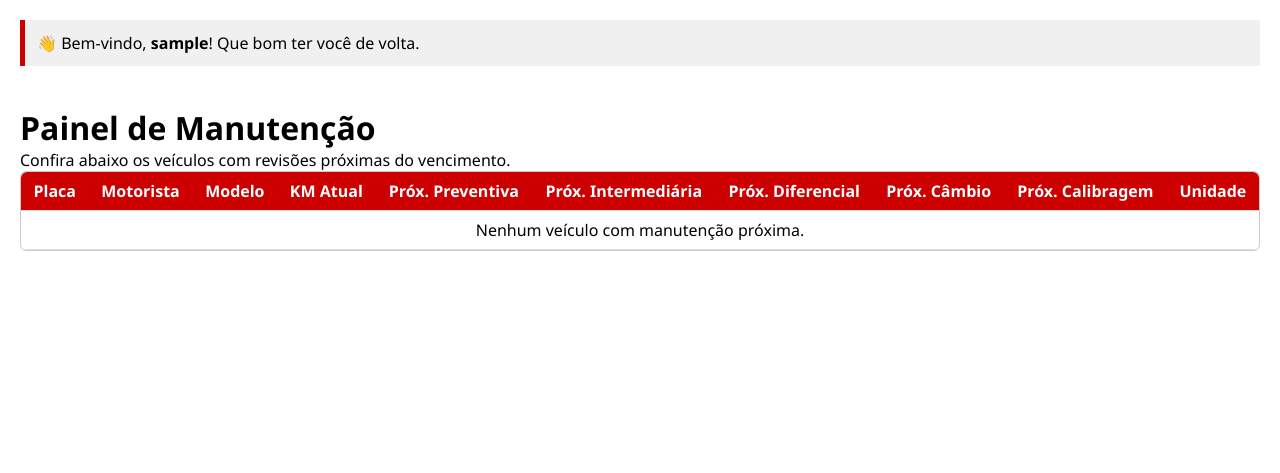
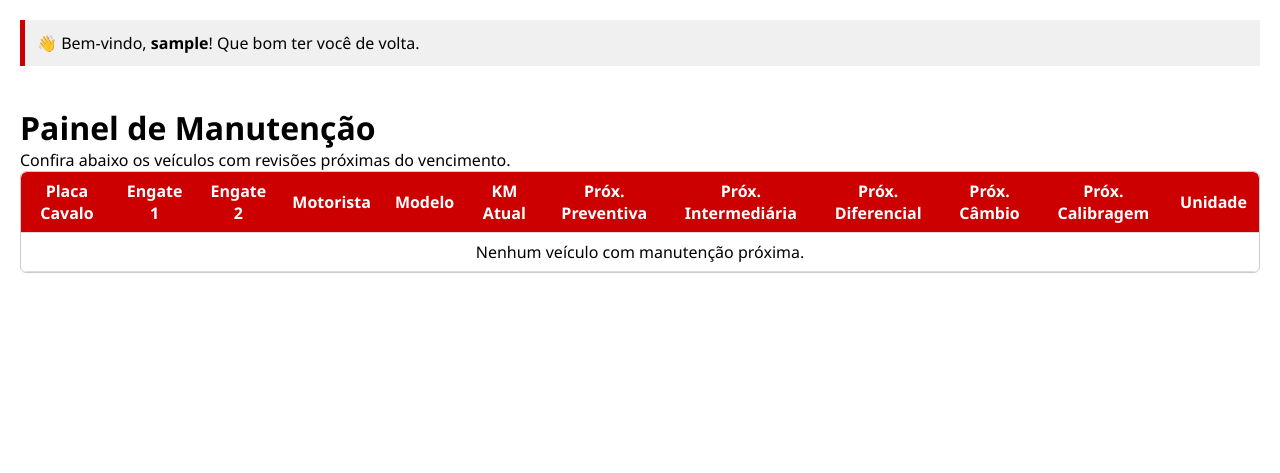
Before and after one commit to pd-ademir/manutencao, a Flask app: page / in a window 1280 px wide. Shown: the part 70-543 px from the top of the page. Run offline with Flask 3, Linux system fonts and the light colour scheme; the visitor is signed in with stand-in values (Sample User, id 1); data that the repository does not hold is empty.

Commit message:
inclusao das placas da carreta no index

```diff
--- a/app/templates/index.html
+++ b/app/templates/index.html
@@ -18,7 +18,9 @@
   <table class="tabela-index">
     <thead>
       <tr>
-        <th>Placa</th>
+        <th>Placa Cavalo</th>
+        <th>Engate 1</th>
+        <th>Engate 2</th>
         <th>Motorista</th>
         <th>Modelo</th>
         <th>KM Atual</th>
@@ -34,6 +36,8 @@
       {% for veiculo in veiculos %}
         <tr>
           <td>{{ veiculo.placa }}</td>
+          <td>{{ veiculo.placa_1 or '-' }}</td>
+          <td>{{ veiculo.placa_2 or '-' }}</td>
           <td>{{ veiculo.motorista }}</td>
           <td>{{ veiculo.modelo }}</td>
           <td>{{ veiculo.km_atual | format_km }}</td>
@@ -61,7 +65,7 @@
           <td>{{ veiculo.unidade }}</td>
         </tr>
       {% else %}
-        <tr><td colspan="10">Nenhum veículo com manutenção próxima.</td></tr>
+        <tr><td colspan="12">Nenhum veículo com manutenção próxima.</td></tr>
       {% endfor %}
     </tbody>
   </table>
```
